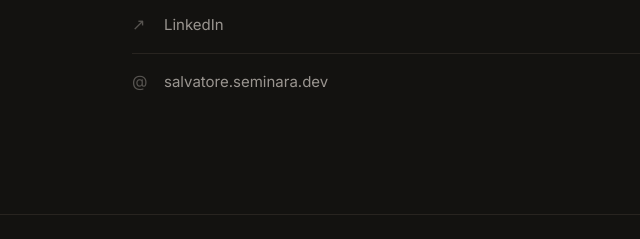
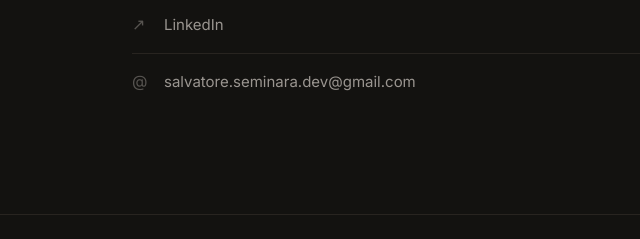
Before and after one commit to salvatoreseminaradev/salvatoreseminaradev.github.io, a plain HTML site: page index.html in a window 1280 px wide. Shown: the part 4632-4871 px from the top of the page, 0-640 px from the left. Drawn offline with Linux system fonts and the light colour scheme.

Commit message:
new mail

```diff
--- a/index.html
+++ b/index.html
@@ -289,9 +289,9 @@
             <span class="contact-link-icon">↗</span>
             <span>LinkedIn</span>
           </a>
-          <a href="mailto:salvatore.seminara.dev" class="contact-link">
+          <a href="mailto:salvatore.seminara.dev@gmail.com" class="contact-link">
             <span class="contact-link-icon">@</span>
-            <span>salvatore.seminara.dev</span>
+            <span>salvatore.seminara.dev@gmail.com</span>
           </a>
         </div>
       </div>
```
